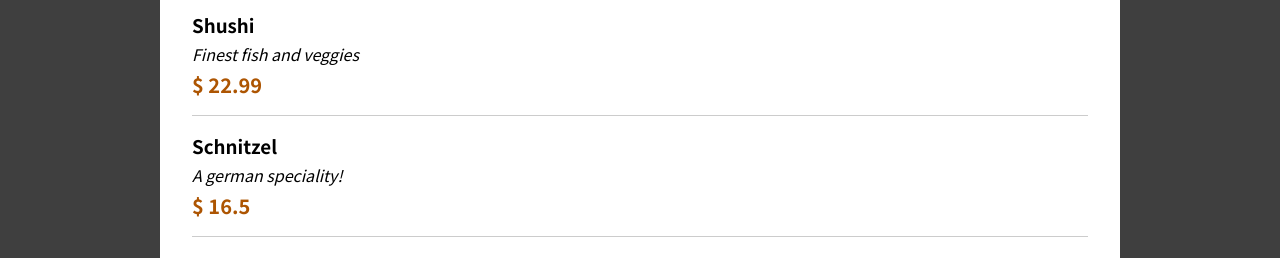
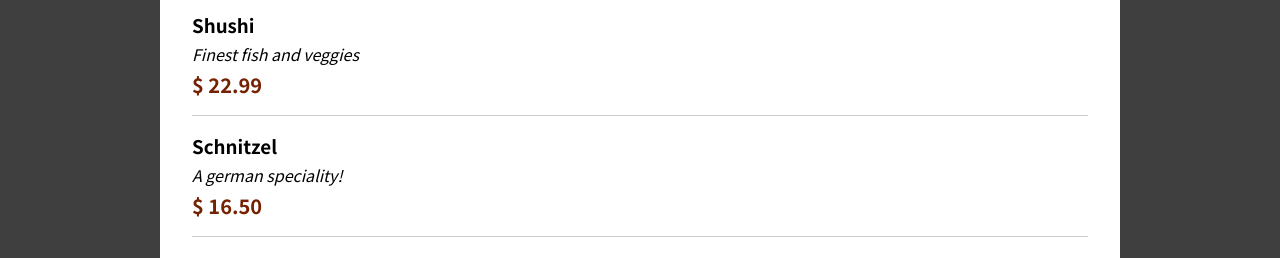
Before and after one commit to sumit71992/restaurantApp, a React (Create React App) app: page / in a window 1280 px wide. Shown: the part 526-784 px from the top of the page. Built offline with nearby package versions, Linux system fonts and the light colour scheme.

Commit message:
making item visible some changes

```diff
--- a/src/components/Meals/MealItems.js
+++ b/src/components/Meals/MealItems.js
@@ -6,7 +6,7 @@ const MealItems = (props) => {
       <div>
         <h3>{props.name}</h3>
         <div className={classes.description}>{props.description}</div>
-        <div className={classes.price}>$ {props.price}</div>
+        <div className={classes.price}>$ {props.price.toFixed(2)}</div>
       </div>
     </li>
   );
--- a/src/components/Meals/MealItems.module.css
+++ b/src/components/Meals/MealItems.module.css
@@ -17,6 +17,6 @@
   .price {
     margin-top: 0.25rem;
     font-weight: bold;
-    color: #ad5502;
+    color: #742201;
     font-size: 1.25rem;
   }
```
